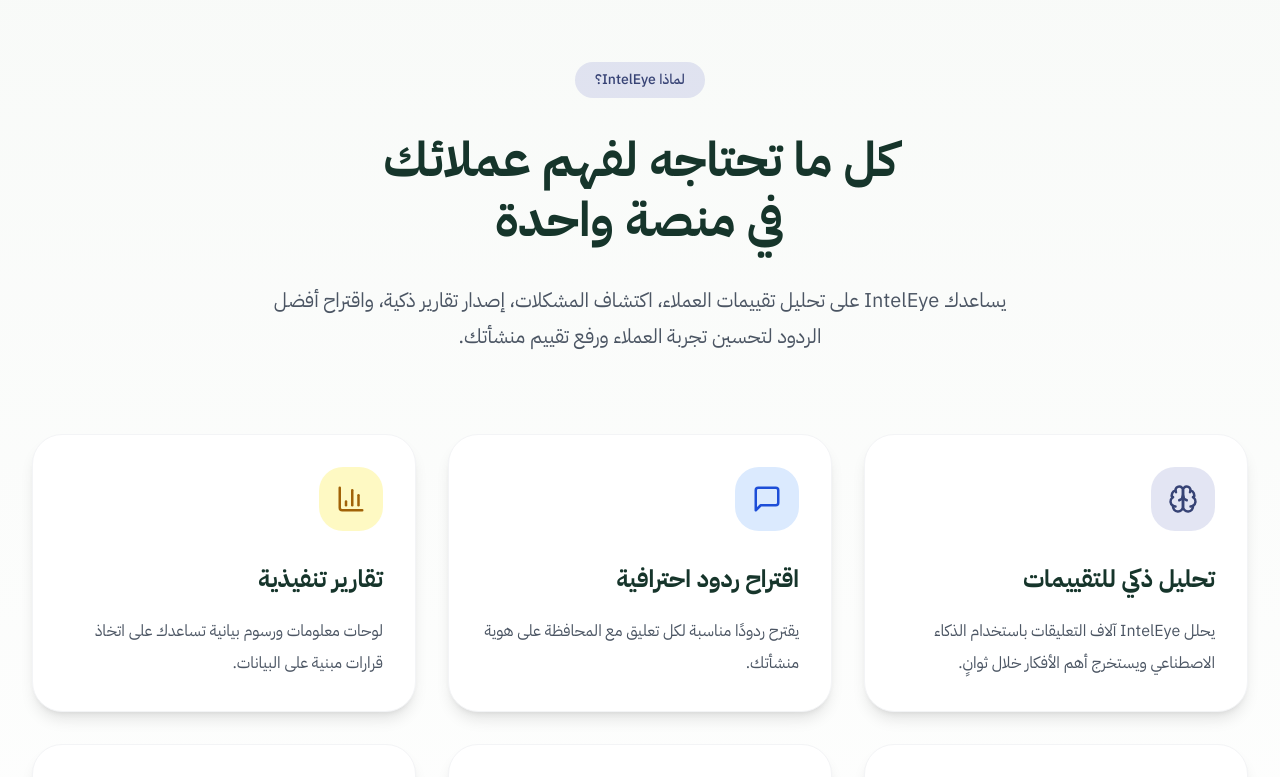
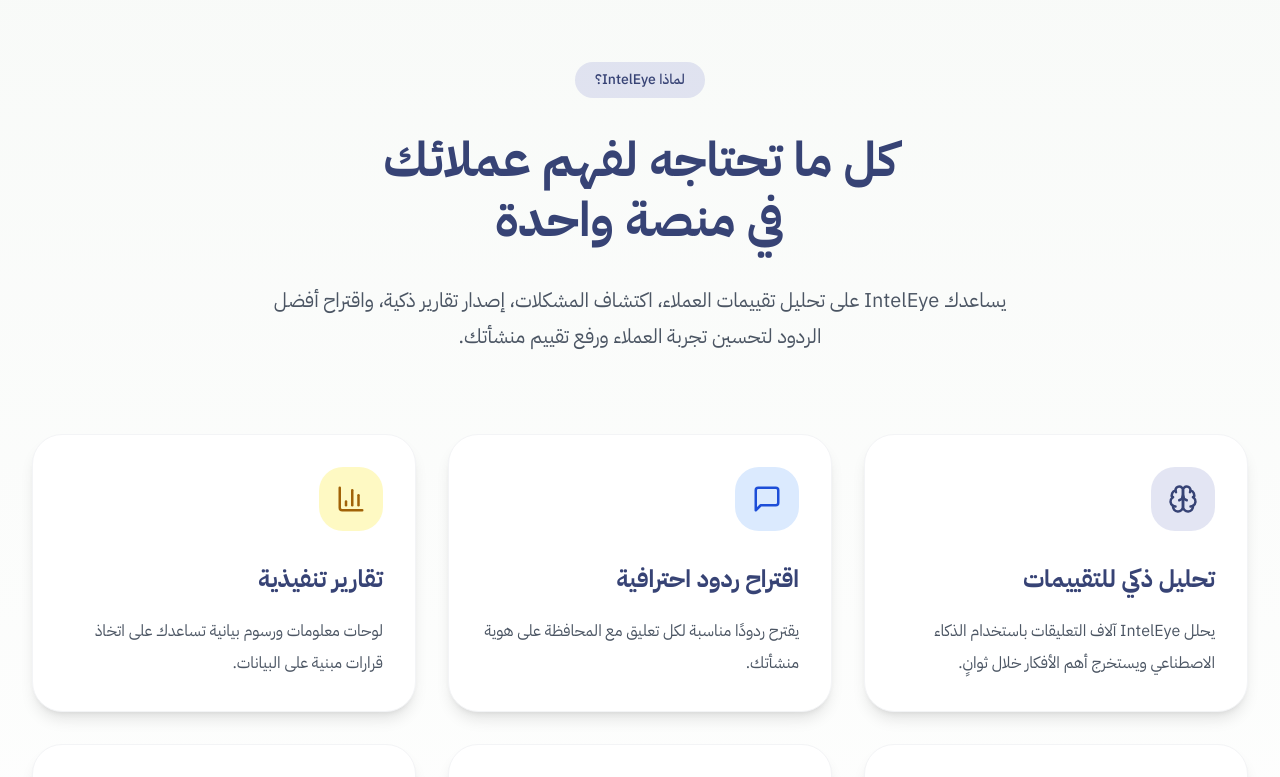
Before and after one commit to alaaalhrebi/inteleye, a Next.js app in the folder inteleye_project/: page / in a window 1280 px wide. Shown: the part 1600-2377 px from the top of the page. Built offline with nearby package versions, Linux system fonts and the light colour scheme.

Commit message:
Update Features.tsx

```diff
--- a/inteleye_project/src/components/Features.tsx
+++ b/inteleye_project/src/components/Features.tsx
@@ -79,8 +79,7 @@ export default function Features() {
 
           </span>
 
-          <h2 className="text-5xl font-bold mt-8 text-[#16352B] leading-tight">
-
+<h2 className="text-5xl font-bold mt-8 text-primary leading-tight">
             كل ما تحتاجه لفهم عملائك
             <br />
             في منصة واحدة
@@ -148,8 +147,7 @@ export default function Features() {
 
                 </div>
 
-                <h3 className="text-2xl font-bold text-[#16352B] mt-8">
-
+<h3 className="text-2xl font-bold text-primary mt-8">
                   {feature.title}
 
                 </h3>
```
